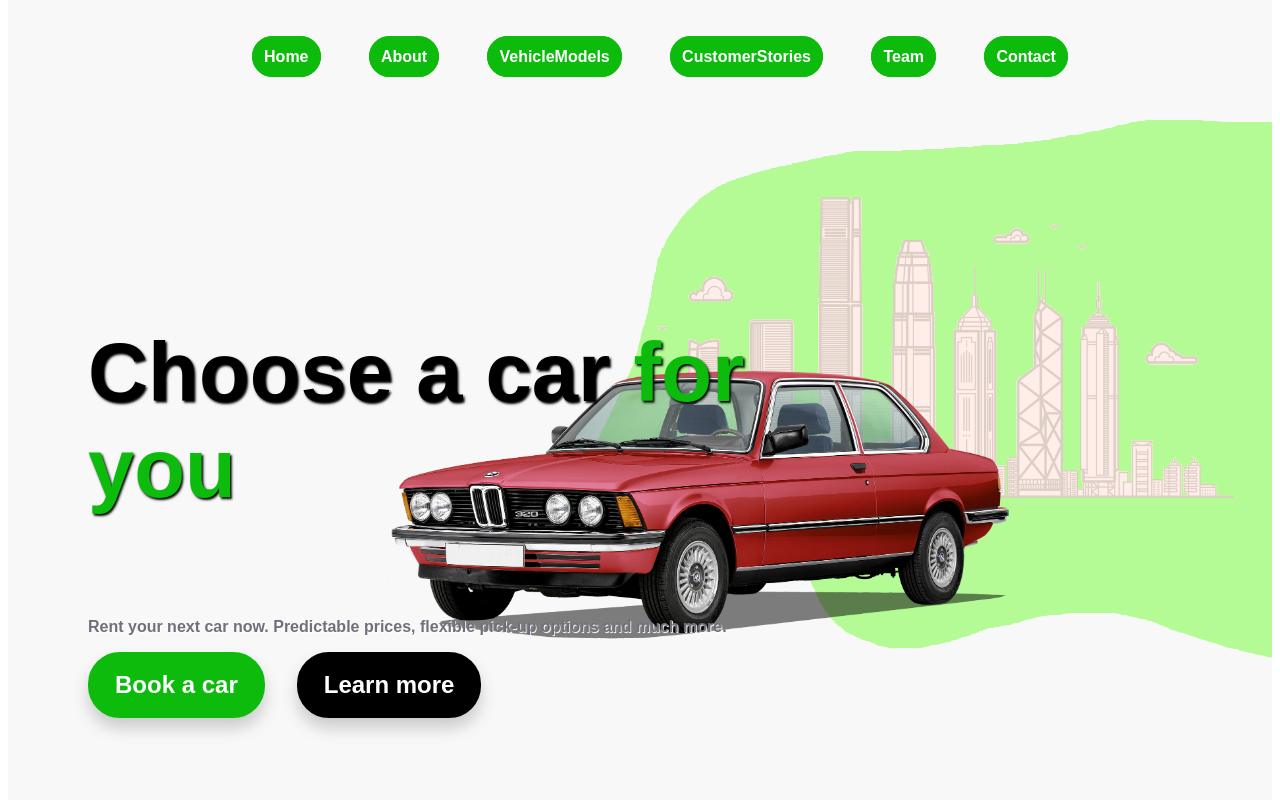
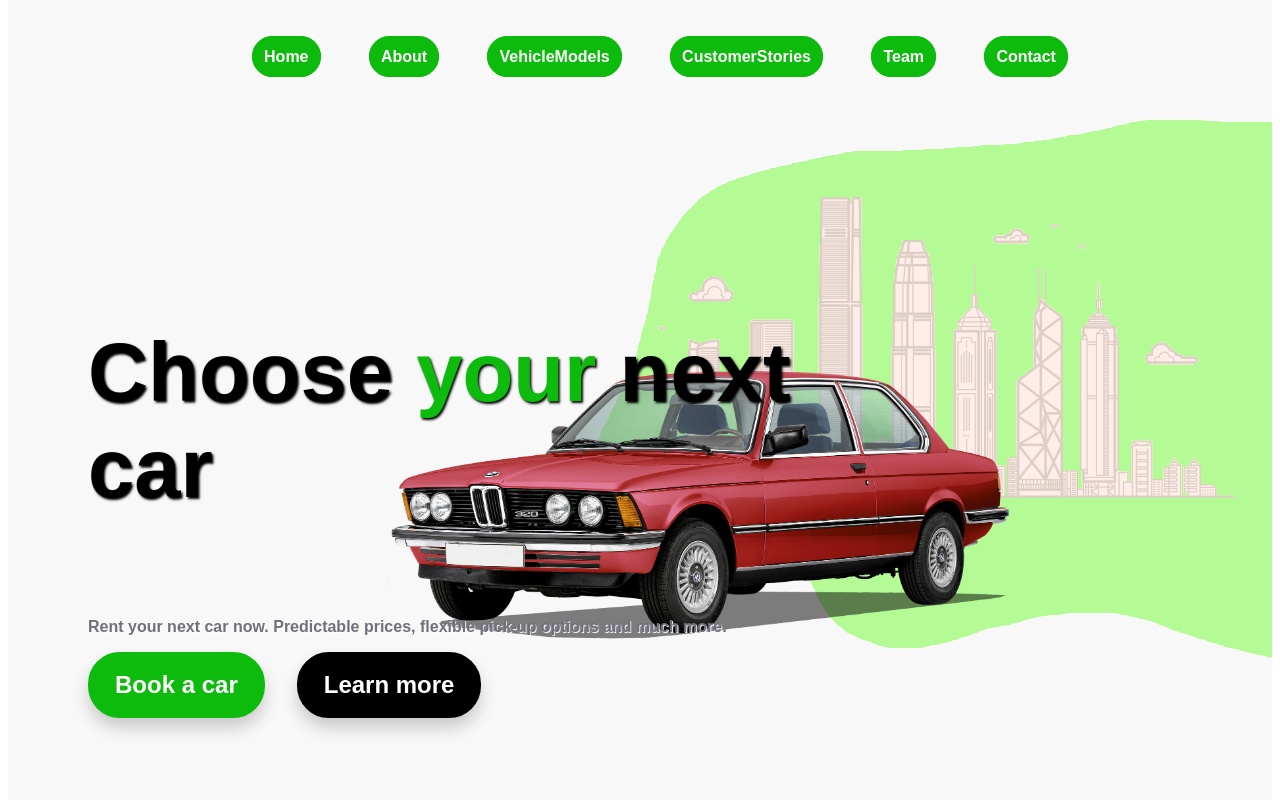
Before and after one commit to Detopall/react-rental-car, a React (Vite) app: page / in a window 1280 px wide. Shown: the top 800 px of the page. Built offline with nearby package versions, Linux system fonts and the light colour scheme.

Commit message:
changed the h4 inside the hero-content-text

```diff
--- a/src/components/Hero.tsx
+++ b/src/components/Hero.tsx
@@ -9,8 +9,7 @@ function Hero() {
 			<div className="hero-content">
 				<div className="hero-content-text">
 					<h4>
-						Choose a car
-						<span className="hero-for-you"> for you </span>
+						Choose <span className="hero-for-you"> your </span>  next car
 					</h4>
 					<p>
 						Rent your next car now. Predictable prices, flexible
```
